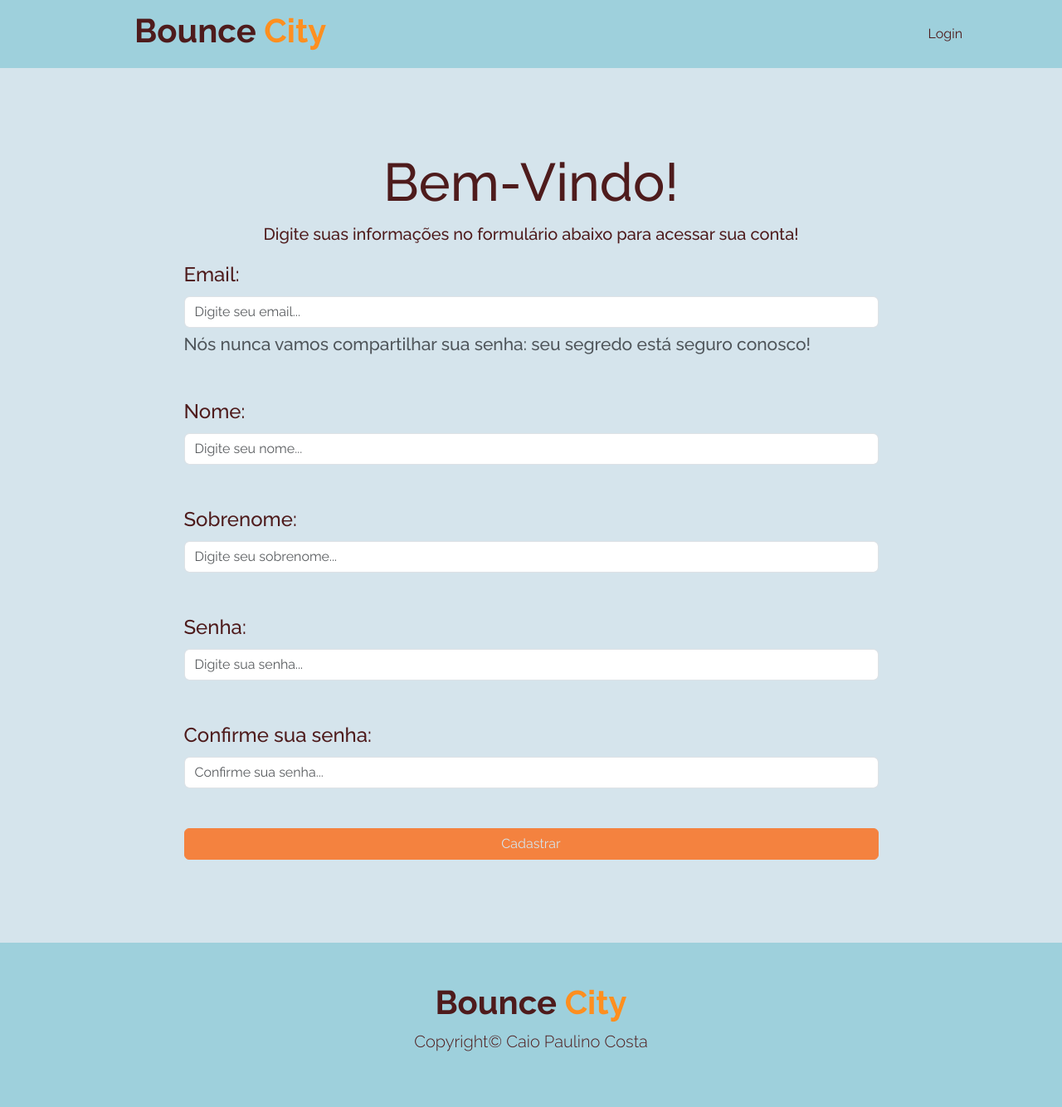
After one commit to CaioPaulinoCosta/projetoBounceCity, a PHP site: page /register.php in a window 1280 px wide. The commit adds this page. Shown: the whole page at 83% size. Run offline with PHP 8.4, Linux system fonts and the light colour scheme; some libraries are stand-ins or nearby versions.

Commit message:
Front end tela de registro | Feito

```diff
--- a/css/styles.css
+++ b/css/styles.css
@@ -40,4 +40,28 @@ main {
   margin-bottom: 20px;
 }
 
+/* Register */
+.register-form-title h1{
+  color: #4E1B1C;
+  font-size: 64px;
+}
+
+.register-form {
+  color: #4E1B1C;
+  font-size: 24px;
+  font-weight: 500;
+}
+
+.btn-primary {
+  background-color: #F4823F;
+  color: #D5E4EC;
+  border-color: #F4823F;
+}
+
+.btn-primary:hover {
+  background-color: #F04E3D;
+  color: #D5E4EC;
+  border-color: #F04E3D;
+}
+
 /* Footer */
--- /dev/null
+++ b/register.php
@@ -0,0 +1,44 @@
+<?php
+require_once("templates/header.php")
+?>
+<div class="container-fluid" style="background-color: #D5E4EC;">
+<div class="container" style="padding-top: 100px;">
+    <div class="col d-flex justify-content-center">
+<form action="<?= $BASE_URL ?>auth_process.php" method="POST" class="register-form w-75">
+    <input type="hidden" name="type" value="register">
+    <div class="register-form-title text-center">
+<h1>Bem-Vindo!</h1>
+<p style="font-size: 20px;">Digite suas informações no formulário abaixo para acessar sua conta!</p>
+    </div>
+  <div class="mb-5">
+    <label for="email" class="form-label">Email:</label>
+    <input type="email" class="form-control" name="email" id="email" aria-describedby="emailHelp" placeholder="Digite seu email...">
+    <div id="emailHelp" class="form-text">Nós nunca vamos compartilhar sua senha: seu segredo está seguro conosco!</div>
+  </div>
+  <div class="mb-5">
+    <label for="name" class="form-label">Nome:</label>
+    <input type="text" class="form-control" id="name" aria-describedby="emailHelp" placeholder="Digite seu nome...">
+  </div>
+  <div class="mb-5">
+    <label for="lastname" class="form-label">Sobrenome:</label>
+    <input type="text" class="form-control" name="lastname" id="lastname" aria-describedby="emailHelp" placeholder="Digite seu sobrenome...">
+  </div>
+  <div class="mb-5">
+    <label for="password" class="form-label">Senha:</label>
+    <input type="password" class="form-control" name="password" id="password" placeholder="Digite sua senha...">
+  </div>
+  <div class="mb-5">
+    <label for="confirmpassword" class="form-label">Confirme sua senha:</label>
+    <input type="password" class="form-control" name="confirmpassword" id="confirmpassword" placeholder="Confirme sua senha...">
+  </div>
+  <div class="d-grid gap-2" style="padding-bottom: 100px;">
+  <button class="btn btn-primary" type="button" value="Registrar">Cadastrar</button>
+  </div>
+</form>
+</div>
+</div>
+</div>
+
+<?php
+require_once("templates/footer.php")
+?>
```
